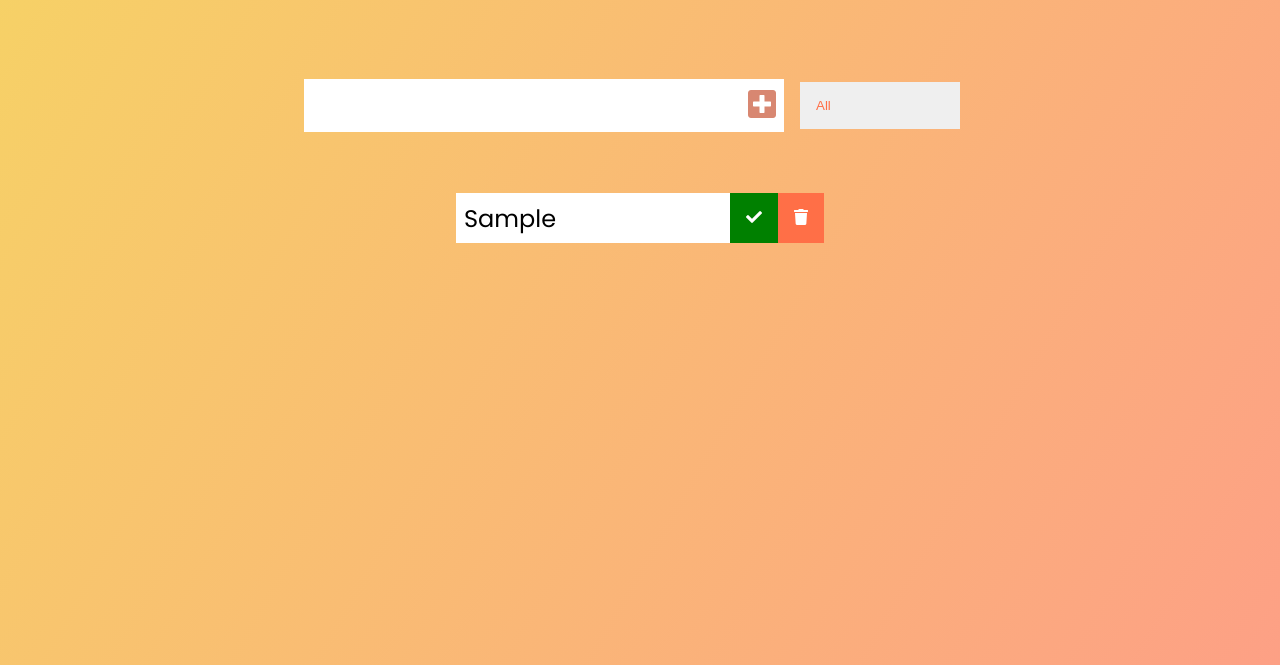
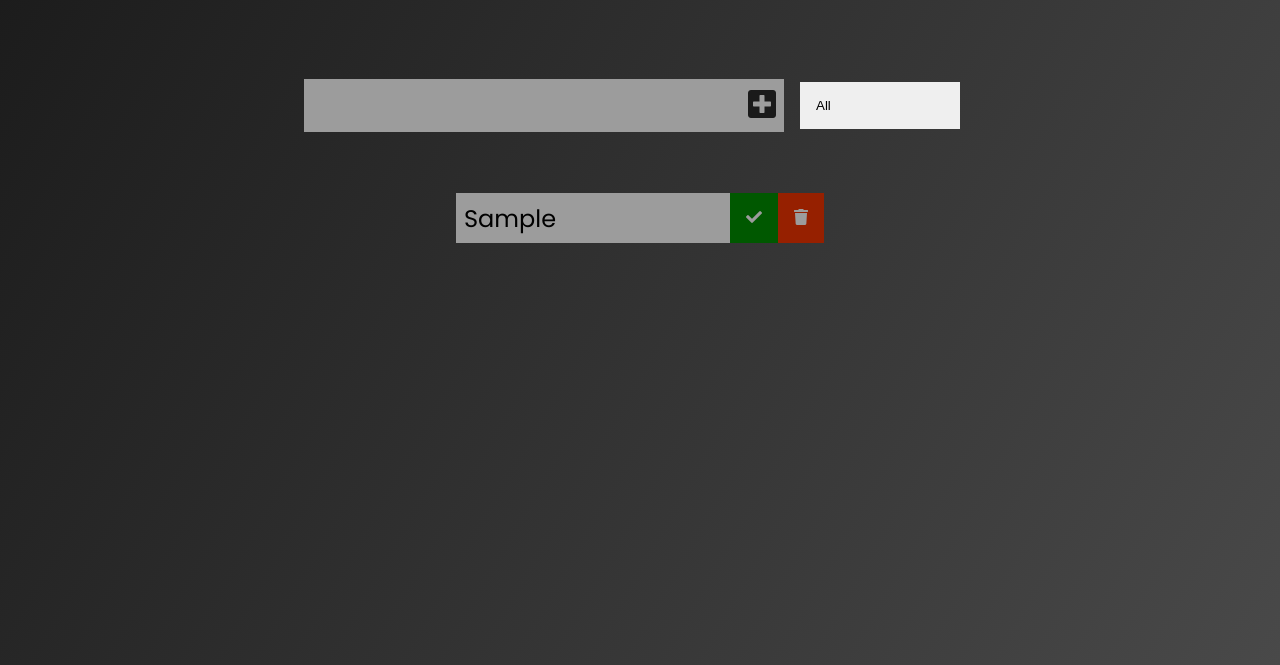
Before and after one commit to MarkyXXIII/To_Do_List, a plain HTML site: page index.html in a window 1280 px wide. Both pictures are taken after typing "Sample" into the empty fields and a click on the button 762 px from the left and 240 px from the top of the page. Shown: the part 135-800 px from the top of the page. Drawn offline with Linux system fonts and the light colour scheme.

Commit message:
Colour scheme changes

```diff
--- a/index.html
+++ b/index.html
@@ -23,7 +23,7 @@
         <select name="todos" class="filter-todo">
             <option value="all">All</option>
             <option value="completed">Completed</option>
-            <option value="uncompleted">Uncompleted</option>
+            <option value="uncompleted">Incomplete</option>
         </select>
     </form>
     <div class="todo-container">
--- a/style.css
+++ b/style.css
@@ -5,8 +5,8 @@
 }
 
 body {
-    background-image: linear-gradient(120deg, #f6d365, #fda085);
-    color: seashell;
+    background-image: linear-gradient(120deg, #1a1a1a, #494949);
+    color: rgb(156, 156, 156);
     font-family: "Poppins", sans-serif;
     min-height: 100vh;
 }
@@ -27,19 +27,19 @@ form input, form button {
     padding: 0.5rem;
     font-size: 2rem;
     border: none;
-    background: white;
+    background: rgb(156, 156, 156);
 }
 
 form button {
-    color: #d88771;
-    background: white;
+    color: #1a1a1a;
+    background: rgb(156, 156, 156);
     cursor: pointer;
     transition: all 0.3s ease;
 }
 
 form button:hover {
-    background: #d88771;
-    color: white;
+    background: #1a1a1a;
+    color: rgb(156, 156, 156);
 }
 
 .todo-container {
@@ -55,7 +55,7 @@ form button:hover {
 
 .todo {
     margin: 0.5rem;
-    background: white;
+    background: rgb(156, 156, 156);
     color: black;
     font-size: 1.5rem;
     display: flex;
@@ -70,8 +70,8 @@ form button:hover {
 
 .trash-btn,
 .complete-btn {
-    background: #ff6f47;
-    color: white;
+    background: #962000;
+    color: rgb(156, 156, 156);
     border: none;
     padding: 1rem;
     cursor: pointer;
@@ -79,7 +79,7 @@ form button:hover {
 }
 
 .complete-btn {
-    background: green;
+    background: rgb(0, 88, 0);
 }
 
 .todo-item {
@@ -116,7 +116,7 @@ select {
 }
 
 select {
-    color: #ff6f47;
+    color: #1a1a1a(156, 156, 156);
     width: 10rem;
     cursor: pointer;
     padding: 1rem;
@@ -135,6 +135,6 @@ select {
 }
 
 .select:hover::after {
-    background: white;
+    background: rgb(156, 156, 156);
     color: #ff6f47;
 }
```
